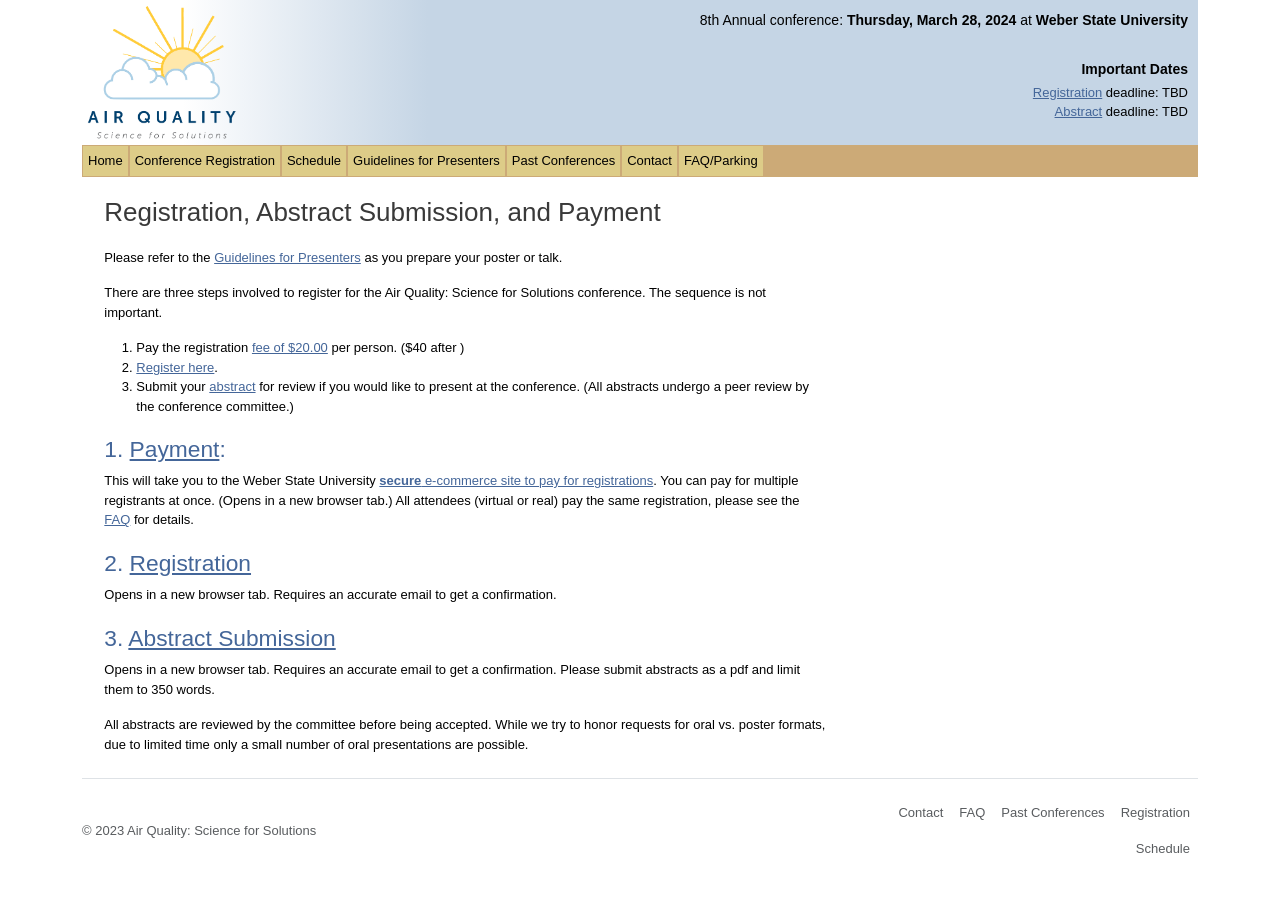
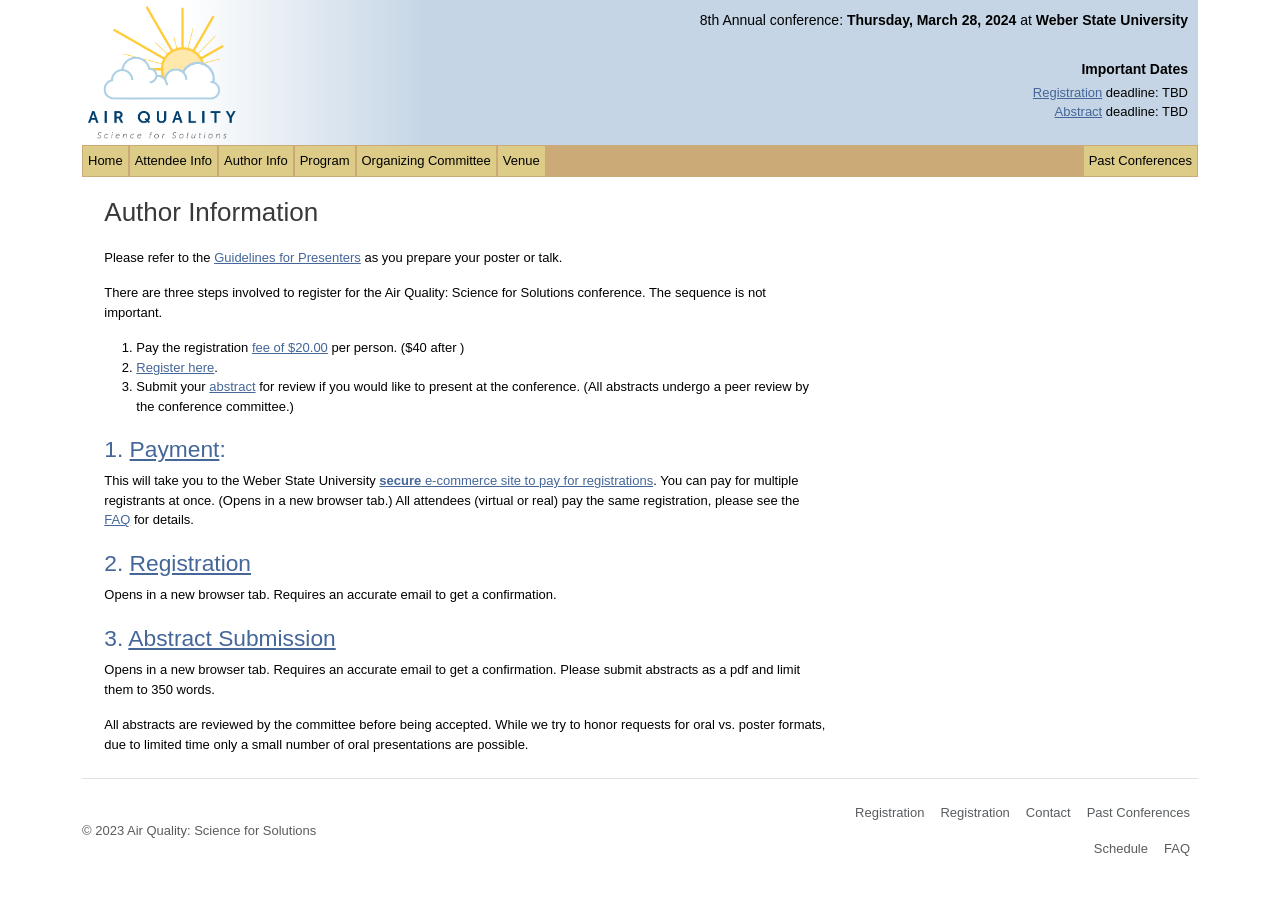
Before and after one commit to philipbl/s4s, a Jekyll site: the page built from _pages/author.html, in a window 1280 px wide. Built offline with Jekyll 4.4.1, drawn with Linux system fonts in a browser that asks for light colours.

Commit message:
Reorganize pages and nav

```diff
--- a/_includes/masthead.html
+++ b/_includes/masthead.html
@@ -8,7 +8,7 @@
 
     <h3>Important Dates</h3>
     <div class="important_dates">
-        <p><a href="{% link _pages/registration.html %}">Registration</a> deadline: {{ site.data.dates.registration }}</p>
-        <p><a href="{% link _pages/registration.html %}">Abstract</a> deadline: {{ site.data.dates.abstract }}</p>
+        <p><a href="{% link _pages/attendee.html %}">Registration</a> deadline: {{ site.data.dates.registration }}</p>
+        <p><a href="{% link _pages/attendee.html %}">Abstract</a> deadline: {{ site.data.dates.abstract }}</p>
     </div>
 </div>
--- a/_includes/nav.html
+++ b/_includes/nav.html
@@ -1,12 +1,11 @@
 <div id="navigation">
     <ul>
         <li><a href="{% link index.html %}">Home</a></li>
-        <li><a href="{% link _pages/registration.html %}">Conference
-                Registration</a></li>
-        <li><a href="{% link _pages/schedule.html %}">Schedule</a></li>
-        <li><a href="{% link _pages/registration.html %}">Guidelines for Presenters</a></li>
-        <li><a href="{% link _pages/past.html %}">Past Conferences</a></li>
-        <li><a href="{% link _pages/contact.html %}">Contact</a></li>
-        <li><a href="{% link _pages/faq.html %}">FAQ/Parking</a></li>
+        <li><a href="{% link _pages/attendee.html %}">Attendee Info</a></li>
+        <li><a href="{% link _pages/author.html %}">Author Info</a></li>
+        <li><a href="{% link _pages/schedule.html %}">Program</a></li>
+        <li><a href="{% link _pages/contact.html %}">Organizing Committee</a></li>
+        <li><a href="{% link _pages/venue.html %}">Venue</a></li>
+        <li class="float-end"><a href="{% link _pages/past.html %}">Past Conferences</a></li>
     </ul>
 </div>
--- a/_pages/registration.html
+++ b/_pages/author.html
@@ -4,7 +4,7 @@
 ---
 
 <div id="column_l">
-    <h1>Registration, Abstract Submission, and Payment</h1>
+    <h1>Author Information</h1>
     <p class="auto-style3">Please refer to the
         <a href="PresenterGuidelines.html">Guidelines for Presenters</a> as
         you prepare your poster or talk.
--- a/_pages/contact.html
+++ b/_pages/contact.html
@@ -3,7 +3,8 @@
 title: Contact
 ---
 <div id="column_l">
-    <h2>Contact Us</h2>
+    <h2>Organizing Committee</h2>
+
     <h3>The Air Quality: Science for Solutions Organizing Committee:</h3>
 
     {% for member in site.data.committee.members %}
--- a/_pages/schedule.html
+++ b/_pages/schedule.html
@@ -4,7 +4,7 @@
 ---
 
 <div id="column_l">
-    <h2>Conference Schedule</h2>
+    <h2>Conference Program</h2>
 
     Coming soon...
 
--- a/_pages/faq.html
+++ b/_pages/venue.html
@@ -3,7 +3,7 @@
 title: FAQ
 ---
 <div id="column_l">
-    <h2>Frequently Asked Questions</h2>
+    <h2>Venue Information</h2>
 
     Coming soon...
     <!-- <p><span class="style_bold">Q: Where do I park? (See map below the
```
Also changed, not shown: _pages/attendee.html (added, +50 -0 lines), contact/images/_vti_cnf/map.jpg (deleted), contact/images/map.jpg (deleted).
